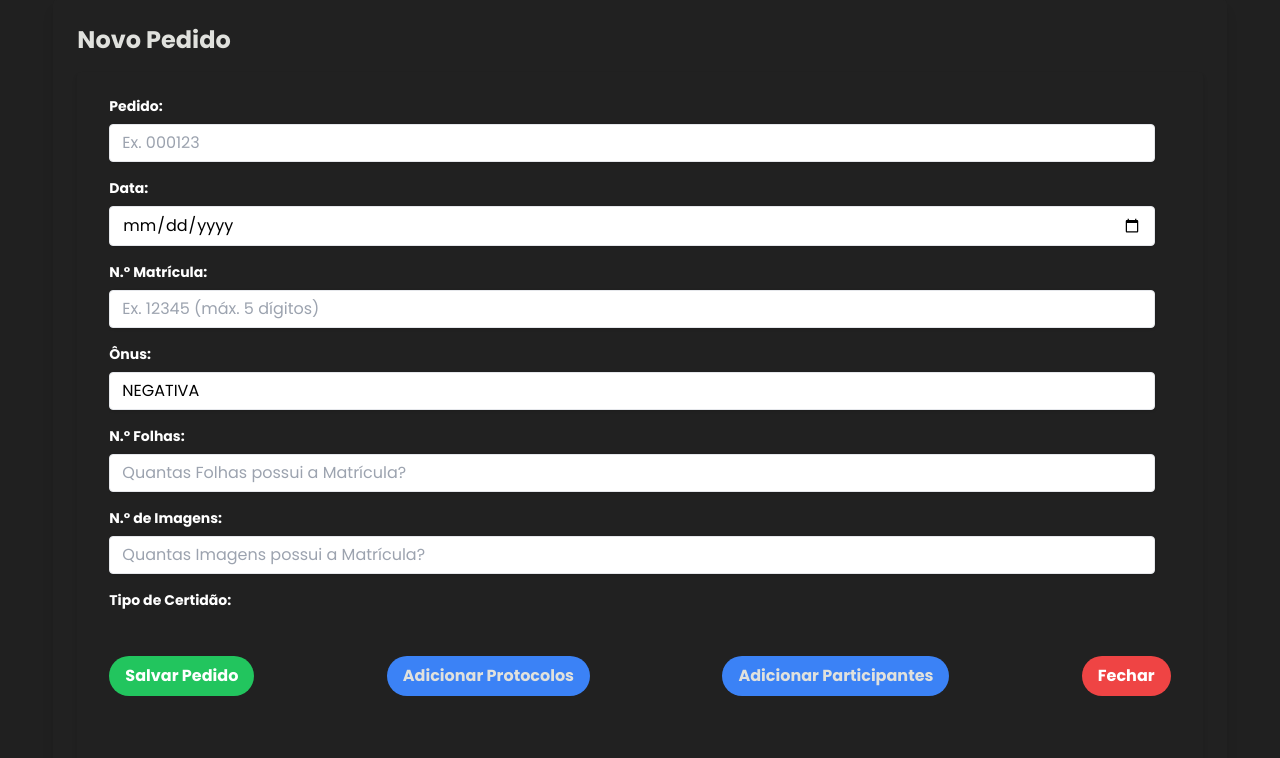
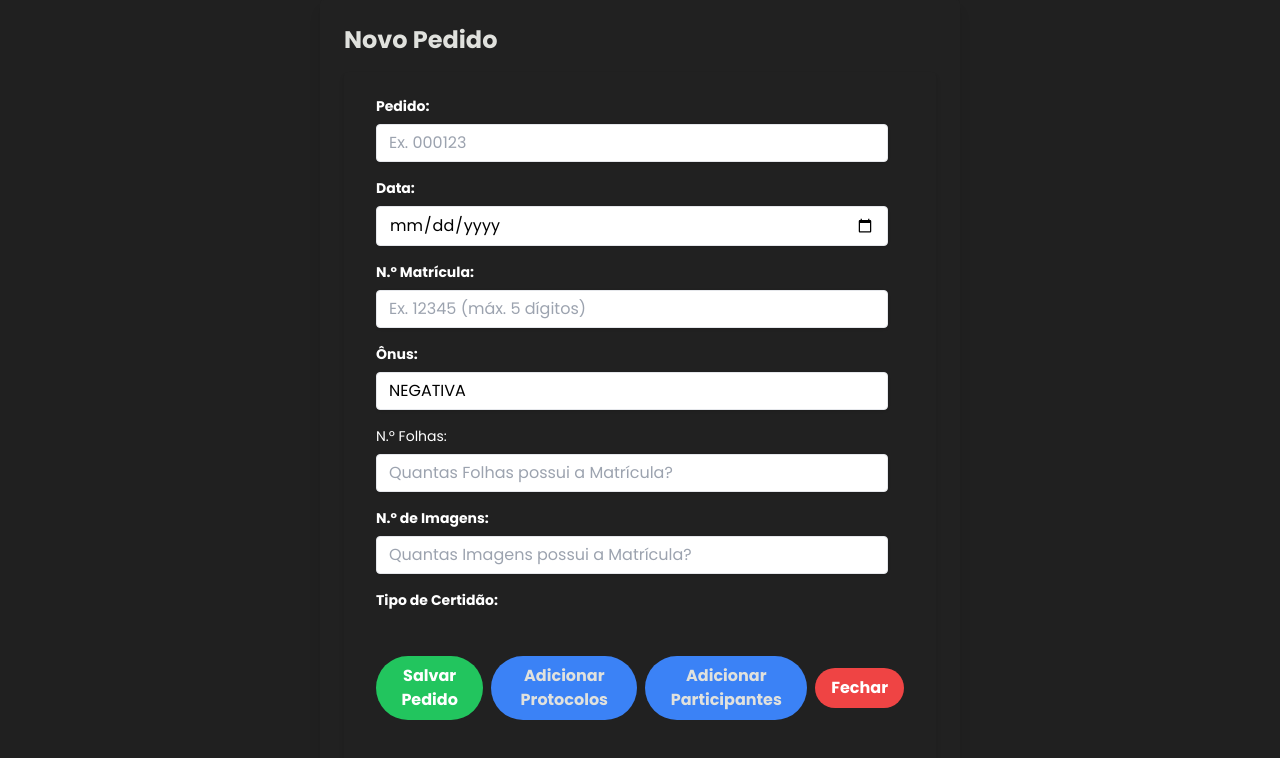
Before and after one commit to Asp3cTy/GerenciadorPedidos, a website: page public/index.html in a window 1280 px wide. Both pictures are taken after a click on the button "Criar Pedido". Drawn offline with nearby package versions, Linux system fonts and the light colour scheme; no server answers.

Commit message:
Update index.html

```diff
--- a/public/index.html
+++ b/public/index.html
@@ -3,24 +3,11 @@
 <head>
     <meta charset="UTF-8">
     <meta name="viewport" content="width=device-width, initial-scale=1.0">
-        <title>Cadastro de Pedidos de Certidão</title>
+    <meta name="description" content="Aplicação para cadastro e gerenciamento de pedidos de certidão"> <title>Cadastro de Pedidos de Certidão</title>
     <link rel="stylesheet" href="https://cdnjs.cloudflare.com/ajax/libs/font-awesome/6.0.0/css/all.min.css" integrity="sha512-9usAa10IRO0HhonpyAIVpjrylPvoDwiPUiKdWk5t3PyolY1cOd4DSE0Ga+ri4AuTroPR5aQvXU9xC6qOPnzFeg==" crossorigin="anonymous" referrerpolicy="no-referrer" />
     <link rel="preconnect" href="https://fonts.googleapis.com">
     <link rel="preconnect" href="https://fonts.gstatic.com" crossorigin>
     <link href="https://fonts.googleapis.com/css2?family=Poppins:wght@400;700&display=swap" rel="stylesheet">
-        <script>
-                // Escutar mensagens do script Tampermonkey
-        window.addEventListener("message", function(event) {
-            if (event.source!= window) return;
-            if (event.data.action == "getParticipanteData") {
-                // Obter CPF/CNPJ do participante (adapte o seletor)
-                let cpfCnpj = document.querySelector("#cpf").value;
-
-                // Enviar CPF/CNPJ para o script Tampermonkey
-                event.source.postMessage({ action: "participanteData", cpfCnpj: cpfCnpj }, event.origin);
-            }
-        }, false);
-        </script>
     <script src="https://cdn.tailwindcss.com"></script>
     <script>
         tailwind.config = {
@@ -41,70 +28,63 @@
             },
         }
     </script>
-        <script src="https://ajax.googleapis.com/ajax/libs/jquery/3.6.4/jquery.min.js"></script>
-
-        <script src="https://cdnjs.cloudflare.com/ajax/libs/inputmask/5.0.6/jquery.inputmask.min.js"></script>
+    <script src="https://ajax.googleapis.com/ajax/libs/jquery/3.7.1/jquery.min.js"></script> <script src="https://cdnjs.cloudflare.com/ajax/libs/inputmask/5.0.8/jquery.inputmask.min.js"></script>
 </head>
 <body class="font-['Poppins'] bg-primary text-light p-4 dark min-h-screen">
-    <div class="flex justify-center items-center min-h-[200px] max-h-[500px]">
-        <button id="openModal" class="bg-tertiary hover:bg-blue-300 text-white font-bold py-2 px-4 rounded-full focus:outline-none focus:shadow-outline">
+    <header class="flex justify-center items-center min-h-[200px] max-h-[500px]">
+        <h1 class="text-2xl font-bold">Cadastro de Pedidos de Certidão</h1> <button id="openModal" class="bg-tertiary hover:bg-blue-300 text-white font-bold py-2 px-4 rounded-full focus:outline-none focus:shadow-outline">
             Criar Pedido
         </button>
-    </div>
+    </header>
 
-<div id="modal" class="fixed z-10 inset-0 overflow-y-auto hidden">
+    <main>
+        <section id="modal" class="fixed z-10 inset-0 overflow-y-auto hidden" role="dialog" aria-modal="true" aria-labelledby="modal-title">
             <div class="flex items-center justify-center min-h-screen bg-white-500 bg-opacity-50 backdrop-blur-sm dark:bg-primary dark:bg-opacity-75">
-        <div class="modal-content bg-primary p-6 rounded shadow-lg w-11/12 md:w-0/0.5 text-light">
-            <h1 class="text-2xl font-bold mb-4">Novo Pedido</h1>
+                <div class="modal-content bg-primary p-6 rounded shadow-lg w-11/12 md:w-1/2 text-light">
+                    <h2 id="modal-title" class="text-2xl font-bold mb-4">Novo Pedido</h2> <form id="pedidoForm" class="bg-primary shadow-md rounded px-8 pt-6 pb-8 mb-4">
+                        <div style="max-height: 65vh; overflow-y: auto;" class="pr-4">
+                            <section class="mb-4">
+                                <label class="block text-white text-sm font-bold mb-2" for="pedido">Pedido:</label>
+                                <input class="shadow appearance-none border rounded w-full py-2 px-3 text-black bg-white leading-tight focus:outline-none focus:shadow-outline" id="pedido" type="text" maxlength="6" placeholder="Ex. 000123" required aria-required="true">
+                            </section>
 
-            <form class="bg-primary shadow-md rounded px-8 pt-6 pb-8 mb-4">
-                <div style="max-height: 65vh; overflow-y: auto;" class="pr-4">
-                    <div class="mb-4">
-                        <label class="block text-white text-sm font-bold mb-2" for="pedido">
-                            Pedido:
-                        </label>
-                        <input class="shadow appearance-none border rounded w-full py-2 px-3 text-black bg-white leading-tight focus:outline-none focus:shadow-outline" id="pedido" type="text" maxlength="6" placeholder="Ex. 000123" required>
-                    </div>
-                    <div class="mb-4">
-                        <label class="block text-white text-sm font-bold mb-2" for="data">
-                            Data:
-                        </label>
-                        <input class="shadow appearance-none border rounded w-full py-2 px-3 text-black bg-white leading-tight focus:outline-none focus:shadow-outline" id="data" type="date" required>
-                    </div>
-                    <div class="mb-4">
-                        <label class="block text-white text-sm font-bold mb-2" for="matricula">
-                            N.º Matrícula:
-                        </label>
-                        <input class="shadow appearance-none border rounded w-full py-2 px-3 text-black bg-white leading-tight focus:outline-none focus:shadow-outline" id="matricula" type="text" maxlength="5" placeholder="Ex. 12345 (máx. 5 dígitos)" required>
-                    </div>
-                    <div class="mb-4">
-                        <label class="block text-white text-sm font-bold mb-2" for="onus">
-                            Ônus:
-                        </label>
-                        <select class="shadow appearance-none border rounded w-full py-2 px-3 text-black bg-white leading-tight focus:outline-none focus:shadow-outline" id="onus" required>
+                            <section class="mb-4">
+                                <label class="block text-white text-sm font-bold mb-2" for="data">Data:</label>
+                                <input class="shadow appearance-none border rounded w-full py-2 px-3 text-black bg-white leading-tight focus:outline-none focus:shadow-outline" id="data" type="date" required aria-required="true">
+                            </section>
+
+                            <section class="mb-4">
+                                <label for="matricula" class="block text-white text-sm font-bold mb-2">N.º Matrícula:</label>
+                                <input class="shadow appearance-none border rounded w-full py-2 px-3 text-black bg-white leading-tight focus:outline-none focus:shadow-outline"  id="matricula" type="text" maxlength="5" placeholder="Ex. 12345 (máx. 5 dígitos)" required aria-required="true">
+                            </section>
+
+                            <section class="mb-4">
+                                <label class="block text-white text-sm font-bold mb-2" for="onus">Ônus:</label>
+                                 <select class="shadow appearance-none border rounded w-full py-2 px-3 text-black bg-white leading-tight focus:outline-none focus:shadow-outline" id="onus" required aria-required="true">
                                     <option value="NEGATIVA">NEGATIVA</option>
                                     <option value="POSITIVA">POSITIVA</option>
                                     <option value="INDETERMINADA">INDETERMINADA</option>
                                 </select>
-                    </div>
-                    <div class="mb-4">
-                        <label class="block text-white text-sm font-bold mb-2" for="folhas">
+                            </section>
+
+                            <section class="mb-4">
+                                <label class="block text-white text-sm font bold mb-2" for="folhas">
                                     N.º Folhas:
                                 </label>
-                        <input class="shadow appearance-none border rounded w-full py-2 px-3 text-black bg-white leading-tight focus:outline-none focus:shadow-outline" id="folhas" type="text" maxlength="2" placeholder="Quantas Folhas possui a Matrícula?" required>
-                    </div>
-                    <div class="mb-4">
+                                <input class="shadow appearance-none border rounded w-full py-2 px-3 text-black bg-white leading-tight focus:outline-none focus:shadow-outline" id="folhas" type="text" maxlength="2" placeholder="Quantas Folhas possui a Matrícula?" required aria-required="true">
+                            </section>
+                            <section class="mb-4">
                                 <label class="block text-white text-sm font-bold mb-2" for="imagens">
                                     N.º de Imagens:
                                 </label>
-                        <input class="shadow appearance-none border rounded w-full py-2 px-3 text-black bg-white leading-tight focus:outline-none focus:shadow-outline" id="imagens" type="text" maxlength="2" placeholder="Quantas Imagens possui a Matrícula?" required>
-                    </div>
+                                <input class="shadow appearance-none border rounded w-full py-2 px-3 text-black bg-white leading-tight focus:outline-none focus:shadow-outline" id="imagens" type="text" maxlength="2" placeholder="Quantas Imagens possui a Matrícula?" required aria-required="true">
+                            </section>
 
-                    <div class="mb-4">
+                            <section class="mb-4">
                                 <label class="block text-white text-sm font-bold mb-2" for="tipoCertidao">
                                     Tipo de Certidão:
                                 </label>
-                        <select class="shadow appearance-none border rounded w-full py-2 px-3 text-black bg-white leading-tight focus:outline-none focus:shadow-outline" id="tipoCertidao" required>
+                                <select class="shadow appearance-none border rounded w-full py-2 px-3 text-black bg-white leading-tight focus:outline-none focus:shadow-outline" id="tipoCertidao" required aria-required="true">
                                     <option value="BALCAO">BALCÃO</option>
                                     <option value="ARIRJ">ARIRJ</option>
                                     <option value="E-CARTORIO">E-CARTORIO</option>
@@ -115,26 +95,26 @@
                                 <div id="codigoEcartorioContainer" class="hidden mt-2">
                                     <input class="shadow appearance-none border rounded w-full py-2 px-3 text-black bg-white leading-tight focus:outline-none focus:shadow-outline" id="codigoEcartorio" type="text" placeholder="Código E-CARTORIO (Ex. 20241254659545)">
                                 </div>
-                    </div>
+                            </section>
 
-                    <div class="mb-4">
+                            <section class="mb-4">
                                 <label class="block text-white text-sm font-bold mb-2">
                                     Protocolos:
                                 </label>
 
                                 <div id="protocolosAdicionados" class="mt-2"></div>
-                    </div>
+                            </section>
 
-                    <div class="mb-6">
+                            <section class="mb-6">
                                 <label class="block text-white text-sm font-bold mb-2">
                                     Participantes:
                                 </label>
 
                                 <div id="proprietariosAdicionados" class="mt-2"></div>
-                    </div>
+                            </section>
                         </div>
                         <div class="flex items-center justify-between py-10">
-                    <button class="bg-green-500 hover:bg-green-700 text-white font-bold py-2 px-4 rounded-full focus:outline-none focus:shadow-outline" type="button" id="salvarPedido">
+                            <button class="bg-green-500 hover:bg-green-700 text-white font-bold py-2 px-4 rounded-full focus:outline-none focus:shadow-outline" type="submit" id="salvarPedido">
                                 Salvar Pedido
                             </button>
                             <button type="button" id="abrirPopupProtocolos" class="bg-blue-500 hover:bg-tertiary text-light font-bold py-2 px-4 rounded-full focus:outline-none focus:shadow-outline ml-2">
@@ -150,36 +130,30 @@
                     </form>
                 </div>
             </div>
-</div>
+        </section>
 
-    <div id="resumoPedidos" class="mt-4 w-full sm:w-[calc(100%-2rem)] md:w-[calc(100%-3rem)] lg:w-[calc(100%-4rem)] mx-auto">
+        <section id="resumoPedidos" class="mt-4 w-full sm:w-[calc(100%-2rem)] md:w-[calc(100%-3rem)] lg:w-[calc(100%-4rem)] mx-auto">
             <h2 class="text-xl flex justify-center font-bold mb-4">Resumo dos Pedidos</h2>
             <div id="pedidosResumo" class="mt-4 p-4 rounded">
                 </div>
-    </div>
+        </section>
 
-    <div id="pagination" class="flex justify-center items-center gap-2 mt-4">
-        <button id="prevPage" class="bg-blue-500 hover:bg-white-600 text-white px-4 py-2 rounded-full" onclick="changePage(-1)">Anterior</button>
+        <section id="pagination" class="flex justify-center items-center gap-2 mt-4">
+            <button id="prevPage" class="bg-blue-500 hover:bg-white-600 text-white px-4 py-2 rounded-full" >Anterior</button>
             <span id="pageNumber" class="font-semibold">Página 1</span>
-        <button id="nextPage" class="bg-blue-500 hover:bg-white-600 text-white px-4 py-2 rounded-full" onclick="changePage(1)">Próxima</button>
-    </div>
+            <button id="nextPage" class="bg-blue-500 hover:bg-white-600 text-white px-4 py-2 rounded-full" >Próxima</button>
+        </section>
 
-    <div class="flex items-center justify-center space-x-4 mt-4">
+        <section class="flex items-center justify-center space-x-4 mt-4">
             <button id="baixarPedidos" class="cursor-pointer bg-tertiary text-white px-6 py-3 rounded-full shadow-md hover:bg-blue-300 transition duration-300 flex items-center space-x-3">
-            <svg xmlns="http://www.w3.org/2000/svg" class="h-6 w-6" fill="none" viewBox="0 0 24 24" stroke="currentColor" stroke-width="2">
-                <path stroke-linecap="round" stroke-linejoin="round" d="M12 4v16m8-8H4" />
-            </svg>
-            <span class="font-semibold">Baixar Pedidos em Json/XML</span>
+                <span class="font-semibold">Baixar Pedidos em Json</span>
             </button>
              <button id="copiarTodosPedidos" class="cursor-pointer bg-blue-500 hover:bg-blue-700 text-white px-6 py-3 rounded-full shadow-md transition duration-300 flex items-center space-x-3">
-            <svg xmlns="http://www.w3.org/2000/svg" class="h-6 w-6" fill="none" viewBox="0 0 24 24" stroke="currentColor" stroke-width="2">
-                <path stroke-linecap="round" stroke-linejoin="round" d="M8 5H6a2 2 0 00-2 2v10a2 2 0 002 2h12a2 2 0 002-2V7a2 2 0 00-2-2h-2m-4-4v8m0 0l3-3m-3 3L9 8m-5 5h2.586a1 1 0 01.707.293l2.414 2.414a1 1 0 00.707.293h3.172a1 1 0 00.707-.293l2.414-2.414a1 1 0 01.707-.293H20" />
-            </svg>
             <span class="font-semibold">Copiar Todos os Pedidos</span>
         </button>
-    </div>
+        </section>
 
-    <div id="popupProtocolos" class="hidden fixed z-10 inset-0 overflow-y-auto">
+        <div id="popupProtocolos" class="hidden fixed z-10 inset-0 overflow-y-auto" role="dialog" aria-modal="true" aria-labelledby="popupProtocolosTitle">
             <div class="flex items-center justify-center min-h-screen pt-4 px-4 pb-20 text-center sm:block sm:p-0">
                 <div class="fixed inset-0 transition-opacity" aria-hidden="true">
                     <div class="absolute inset-0 bg-white-500 opacity-75 dark:bg-primary dark:bg-opacity-75"></div>
@@ -187,7 +161,7 @@
                 <span class="hidden sm:inline-block sm:align-middle sm:h-screen" aria-hidden="true">&#8203;</span>
                 <div class="inline-block align-bottom bg-secondary rounded-lg text-left shadow-xl transform transition-all sm:my-8 sm:align-middle sm:max-w-lg sm:w-full">
                     <div class="bg-primary px-4 pt-5 pb-4 sm:p-6 sm:pb-4">
-                    <h3 class="text-lg leading-6 font-medium text-light">Adicionar Protocolos</h3>
+                        <h3 id="popupProtocolosTitle" class="text-lg leading-6 font-medium text-light">Adicionar Protocolos</h3>
                         <div class="mt-2">
                             <label class="block text-light text-sm font-bold mb-2" for="novoProtocolo">
                                 Protocolo:
@@ -210,8 +184,7 @@
             </div>
         </div>
 
-
-    <div id="popupProprietarios" class="hidden fixed z-10 inset-0 overflow-y-auto">
+         <div id="popupProprietarios" class="hidden fixed z-10 inset-0 overflow-y-auto" role="dialog" aria-modal="true" aria-labelledby="popupProprietariosTitle">
             <div class="flex items-center justify-center min-h-screen pt-4 px-4 pb-20 text-center sm:block sm:p-0">
                 <div class="fixed inset-0 transition-opacity" aria-hidden="true">
                     <div class="absolute inset-0 bg-white-500 opacity-75 dark:bg-primary dark:bg-opacity-75"></div>
@@ -219,7 +192,7 @@
                 <span class="hidden sm:inline-block sm:align-middle sm:h-screen" aria-hidden="true">&#8203;</span>
                 <div class="inline-block align-bottom bg-secondary rounded-lg text-left shadow-xl transform transition-all sm:my-8 sm:align-middle sm:max-w-lg sm:w-full">
                     <div class="bg-primary px-4 pt-5 pb-4 sm:p-6 sm:pb-4">
-                    <h3 class="text-lg leading-6 font-medium text-light">Adicionar Participantes</h3>
+                        <h3 id="popupProprietariosTitle" class="text-lg leading-6 font-medium text-light">Adicionar Participantes</h3>
                         <div class="mt-2">
                             <div class="mb-2">
                                 <label class="block text-light text-sm font-bold mb-2" for="qualificacao">
@@ -311,7 +284,7 @@
                     </div>
                 </div>
             </div>
-        <script>document.getElementById("data").value = pedido.data; </script>
+    </main>
     <script src="scripts.js"></script>
 </body>
 </html>
```
Lines whose indentation alone changed are shown as unchanged.
